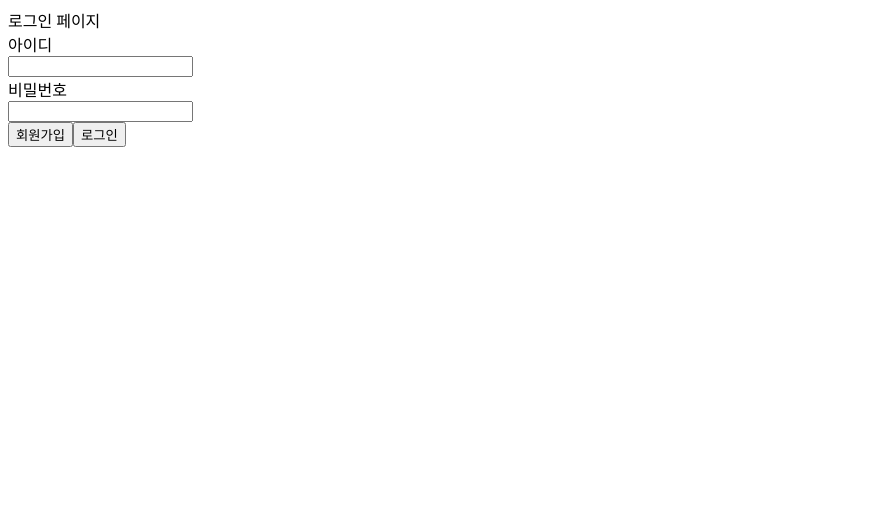
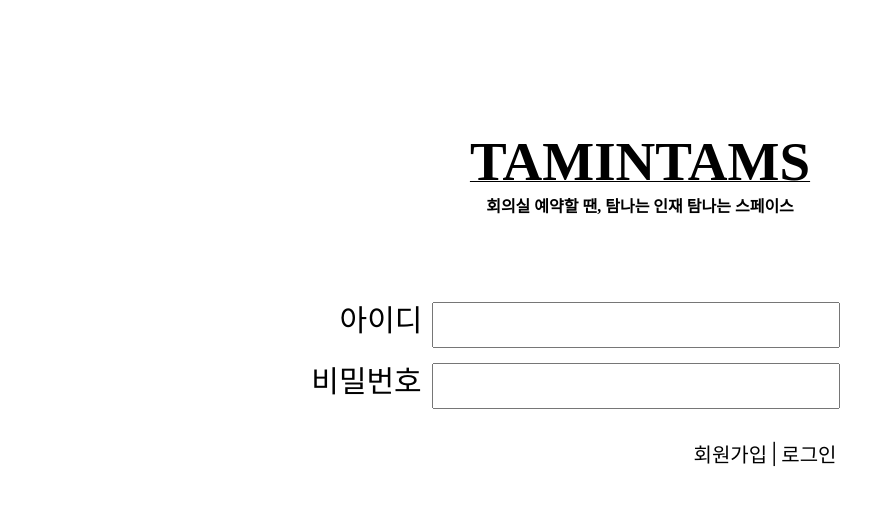
Before and after one commit to karinabluu/TamInTams, a React (Create React App) app: page / in a window 1280 px wide. Shown: the top 506 px of the page, without its empty margins (0-895 px from the left). Built offline with nearby package versions, Linux system fonts and the light colour scheme.

Commit message:
로그인 페이지 css
로그인 페이지 css

```diff
--- a/src/pages/LoginPage.jsx
+++ b/src/pages/LoginPage.jsx
@@ -46,23 +46,26 @@
   return (
     <St.LoginContainer>
       <St.Header>
-        <St.JoinSubTitle></St.JoinSubTitle>
-        <St.LoginTitle>로그인 페이지</St.LoginTitle>
+        <St.LoginTitle>TAMINTAMS</St.LoginTitle>
+        <St.LoginSubTitle>
+          회의실 예약할 땐, 탐나는 인재 탐나는 스페이스
+        </St.LoginSubTitle>
       </St.Header>
 
-      <St.Col margin="10px 0 20px">
-        <St.JoinText>아이디</St.JoinText>
+      <St.LoginCol>
+        <St.LoginRow1>
+          <St.LoginText>아이디</St.LoginText>
           <JoinInput
             value={id}
             handleChange={setId}
+            placeholder="이메일을입력하세요"
             errorMessage={
               '아이디는 7자리 이상 12자리 이하이며, 특수문자와 한글은 포함되지 않습니다.'
             }
           />
-      </St.Col>
-
-      <St.Col margin="10px 0 20px">
-        <St.JoinText>비밀번호</St.JoinText>
+        </St.LoginRow1>
+        <St.LoginRow2>
+          <St.LoginText>비밀번호</St.LoginText>
           <JoinInput
             type="password"
             value={password}
@@ -71,12 +74,16 @@
               '비밀번호는 8자리 이상이며, 특수문자가 1개 이상 포함되어야 합니다.'
             }
           />
-      </St.Col>
+        </St.LoginRow2>
 
-      <St.JoinButton>
-        <St.Button onClick={() => navigate('/join')}>회원가입</St.Button>
-        <St.Button onClick={onLoginHandler}>로그인</St.Button>
-      </St.JoinButton>
+        <St.LoginButtons>
+          <St.LoginButton onClick={() => navigate('/join')}>
+            회원가입
+          </St.LoginButton>
+          <St.LoginBar>│</St.LoginBar>
+          <St.LoginButton onClick={onLoginHandler}>로그인</St.LoginButton>
+        </St.LoginButtons>
+      </St.LoginCol>
     </St.LoginContainer>
   );
 }
--- a/src/styles/styles.jsx
+++ b/src/styles/styles.jsx
@@ -1,4 +1,9 @@
 import styled, { createGlobalStyle, css } from 'styled-components';
+
+export const LoginContainer = styled.div`
+  text-align: center;
+  margin: 130px;
+`;
 
 export const ErrorMessage = styled.div`
   max-width: 250px;
@@ -7,25 +12,77 @@
   margin: 4px;
 `;
 
+export const LoginRow1 = styled.div`
+  display: flex;
+  align-items: center;
+  justify-content: center;
+  margin-right: 100px;
+`;
+
+export const LoginRow2 = styled.div`
+  display: flex;
+  align-items: center;
+  justify-content: center;
+  margin-right: 129px;
+`;
+
+export const LoginCol = styled.div`
+  padding: 70px;
+`;
+
+export const LoginTitle = styled.div`
+  font-weight: 500;
+  font-size: 55px;
+  font-weight: bold;
+  text-decoration: underline;
+  text-decoration-thickness: 1px;
+`;
+
+export const LoginSubTitle = styled.div`
+  font-weight: 700;
+  font-size: 16px;
+  font-weight: border;
+`;
+
+export const LoginButton = styled.button`
+  all: unset;
+  cursor: pointer;
+  font-size: 20px;
+  font-weight: 500;
+`;
+
+export const LoginBar = styled.div`
+  font-weight: 500;
+  font-size: 20px;
+`;
+
+export const LoginButtons = styled.div`
+  display: flex;
+  align-items: center;
+  justify-content: center;
+  padding: 30px;
+  margin-left: 250px;
+`;
+
+export const Button = styled.button``;
+
+export const LoginText = styled.div`
+  font-size: 30px;
+`;
+
+export const Input = styled.input`
+  margin: 15px 0 0 10px;
+  width: 400px;
+  height: 40px;
+  font-size: 30px;
+  text-align: center;
+`;
+
 export const GlobalStyle = createGlobalStyle`
     /* background-color: #e5e5e5;
     body {
       margin: 0;
     } */
-`;
-
-export const LoginContainer = styled.div`
-  /* margin: 0 auto;
-  padding: 15px;
-  width: 700px;
-  height: 100vh;
-  height: 100vh;
-  display: flex;
-  flex-direction: column;
-  justify-content: center;
-  padding-top: 150px;
-  align-items: center;
-  background-color: #e5e5e5; */
 `;
 
 export const MainContainer = styled.div`
@@ -94,16 +151,6 @@
   border-bottom: 3px solid lightgray; */
 `;
 
-export const Input = styled.input`
-  /* margin: 15px 0 0 0;
-  width: 370px;
-  height: 35px;
-  border-radius: 9px;
-  border: none;
-  font-size: 19px;
-  text-align: center; */
-`;
-
 export const InputId = styled(Input)`
   /* background-position: 7px center;
   background-repeat: no-repeat;
@@ -132,37 +179,10 @@
   margin: 0 0 0 0; */
 `;
 
-export const Button = styled.button``;
-
 export const Col = styled.div`
   /* display: flex;
   flex-direction: column;
   margin: ${(props) => props && props.margin}; */
-`;
-
-export const LoginSubTitle = styled.div`
-  /* font-weight: 700;
-  font-size: 20px;
-  color: #000080; */
-`;
-
-export const LoginTitle = styled.div`
-  /* font-weight: 500;
-  font-size: 50px;
-  color: #000080; */
-`;
-
-export const LoginText = styled.div`
-  /* font-weight: 600;
-  font-size: 20px;
-  color: #000080;
-  width: 40%;
-  margin-left: -95px; */
-`;
-
-export const Row = styled.div`
-  /* display: flex;
-  align-items: center; */
 `;
 
 export const JoinSubTitle = styled.div`
```
Lines whose indentation alone changed are shown as unchanged.
